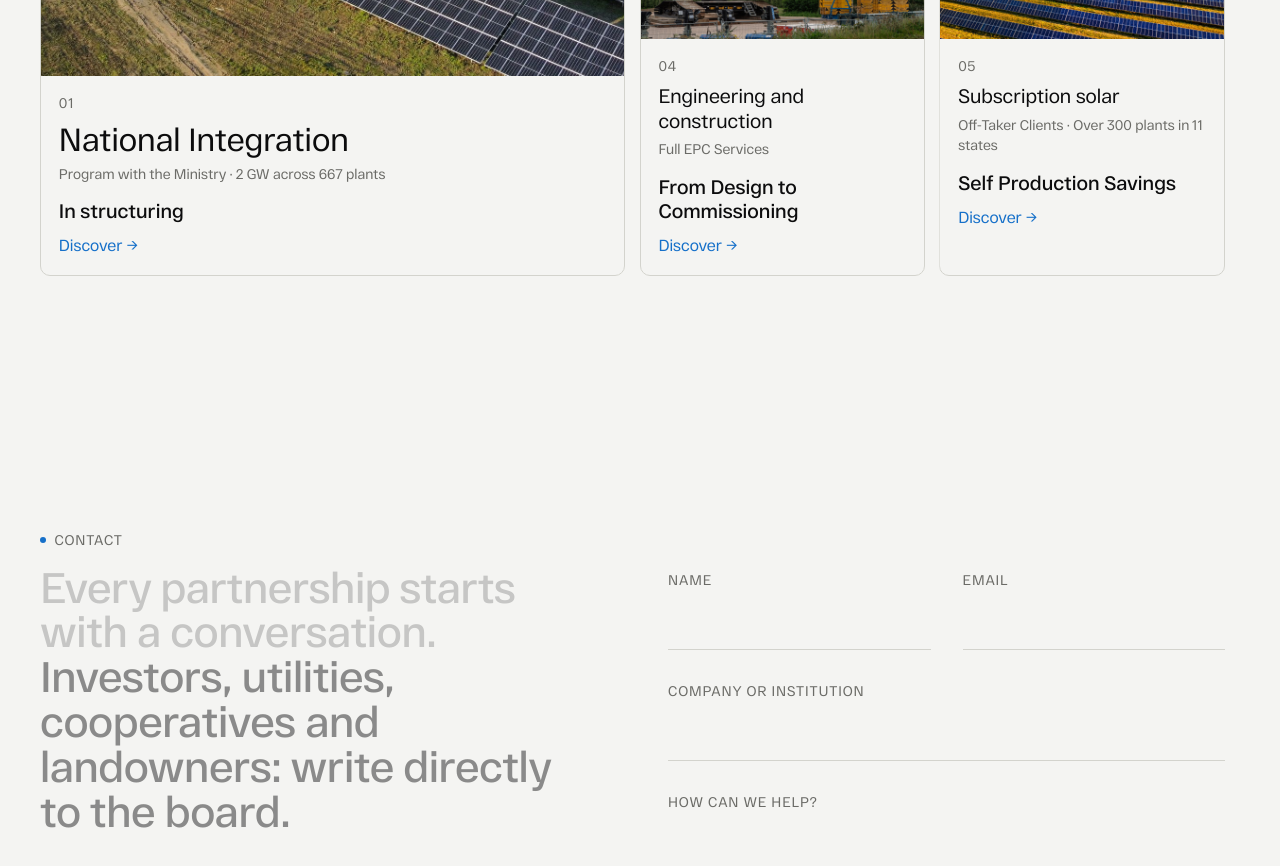
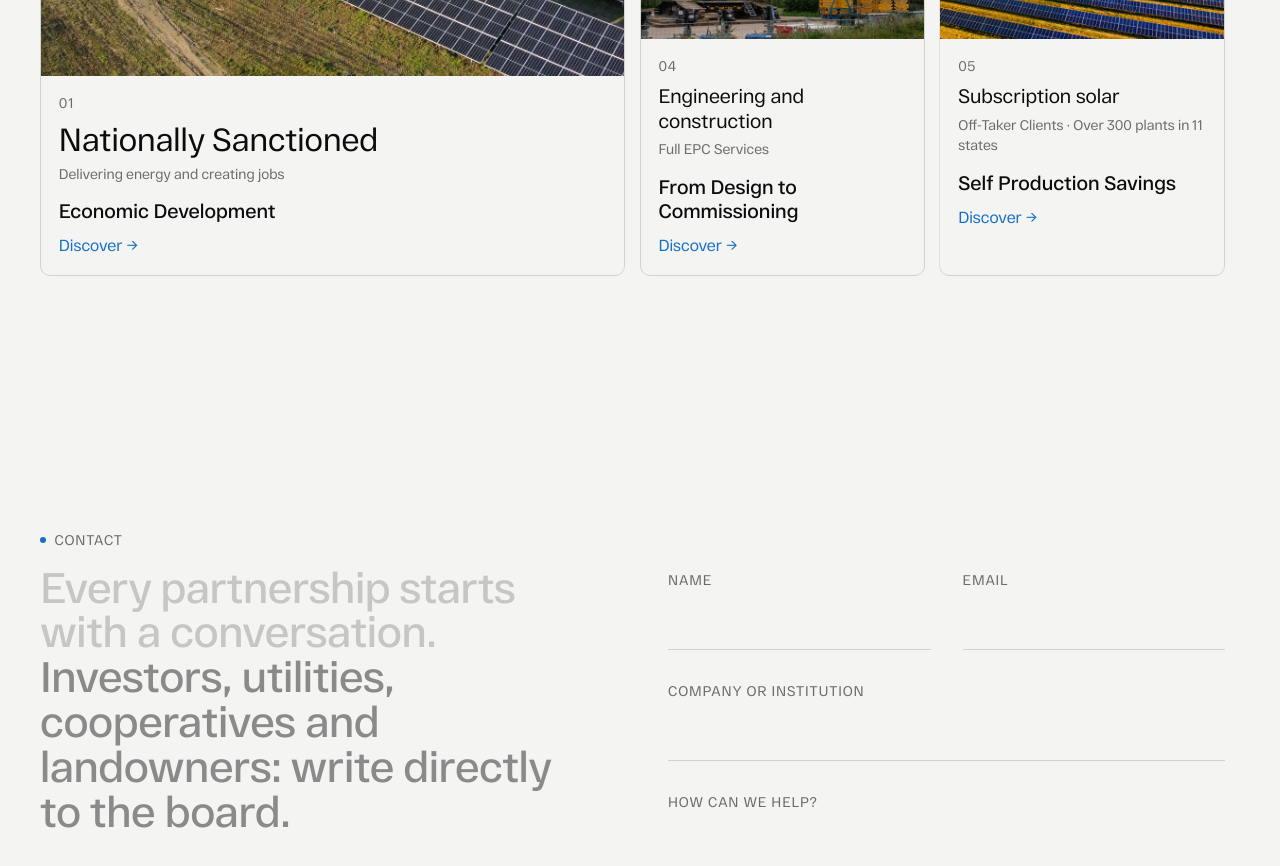
Before and after one commit to StephenG453/kromos-energy-2, a Next.js app: page /en in a window 1280 px wide. Shown: the part 5060-5926 px from the top of the page. Built offline with nearby package versions, Linux system fonts and the light colour scheme.

Commit message:
more text changes in homepage

```diff
--- a/content/en.ts
+++ b/content/en.ts
@@ -356,7 +356,7 @@ export const en: Content = {
     period: "2019–2026",
     cta: "Discover",
     items: [
-      { title: "National Integration", category: "Program with the Ministry · 2 GW across 667 plants", status: "In structuring", image: "/images/stock-aerial-vast.jpg", href: "/integration" },
+      { title: "Nationally Sanctioned", category: "Delivering energy and creating jobs", status: "Economic Development", image: "/images/stock-aerial-vast.jpg", href: "/integration" },
       { title: "Plants for lease", category: "Distributed mini-generation", status: "Broker Ready", image: "/images/stock-aerial-rural.jpg", href: "#modelo" },
       { title: "Infrastructure as a service", category: "Substations, Transmission lines and BESS", status: "Long-Term Energy Delivery", image: "/images/stock-substation.jpg", href: "/investors" },
       { title: "Engineering and construction", category: "Full EPC Services", status: "From Design to Commissioning", image: "/images/stock-crane.jpg", href: "/about" },
--- a/content/es.ts
+++ b/content/es.ts
@@ -356,7 +356,7 @@ export const es: Content = {
     period: "2019–2026",
     cta: "Descubrir",
     items: [
-      { title: "Integración Nacional", category: "Programa con el Ministerio · 2 GW en 667 plantas", status: "En estructuración", image: "/images/stock-aerial-vast.jpg", href: "/integration" },
+      { title: "Con aval nacional", category: "Llevando energía y generando empleos", status: "Desarrollo económico", image: "/images/stock-aerial-vast.jpg", href: "/integration" },
       { title: "Plantas en arriendo", category: "Minigeneración distribuida", status: "Listas para corretaje", image: "/images/stock-aerial-rural.jpg", href: "#modelo" },
       { title: "Infraestructura como servicio", category: "Subestaciones, líneas de transmisión y BESS", status: "Suministro de energía a largo plazo", image: "/images/stock-substation.jpg", href: "/investors" },
       { title: "Ingeniería y construcción", category: "Servicios EPC completos", status: "Del diseño a la puesta en marcha", image: "/images/stock-crane.jpg", href: "/about" },
--- a/content/pt.ts
+++ b/content/pt.ts
@@ -356,7 +356,7 @@ export const pt: Content = {
     period: "2019–2026",
     cta: "Descobrir",
     items: [
-      { title: "Integração Nacional", category: "Programa com o MME · 2 GW em 667 usinas", status: "Em estruturação", image: "/images/stock-aerial-vast.jpg", href: "/integration" },
+      { title: "Com chancela nacional", category: "Levando energia e gerando empregos", status: "Desenvolvimento econômico", image: "/images/stock-aerial-vast.jpg", href: "/integration" },
       { title: "Usinas para arrendamento", category: "Minigeração distribuída", status: "Prontas para corretagem", image: "/images/stock-aerial-rural.jpg", href: "#modelo" },
       { title: "Infraestrutura como serviço", category: "Subestações, linhas de transmissão e BESS", status: "Fornecimento de energia de longo prazo", image: "/images/stock-substation.jpg", href: "/investors" },
       { title: "Engenharia e construção", category: "Serviços completos de EPC", status: "Do projeto ao comissionamento", image: "/images/stock-crane.jpg", href: "/about" },
```
